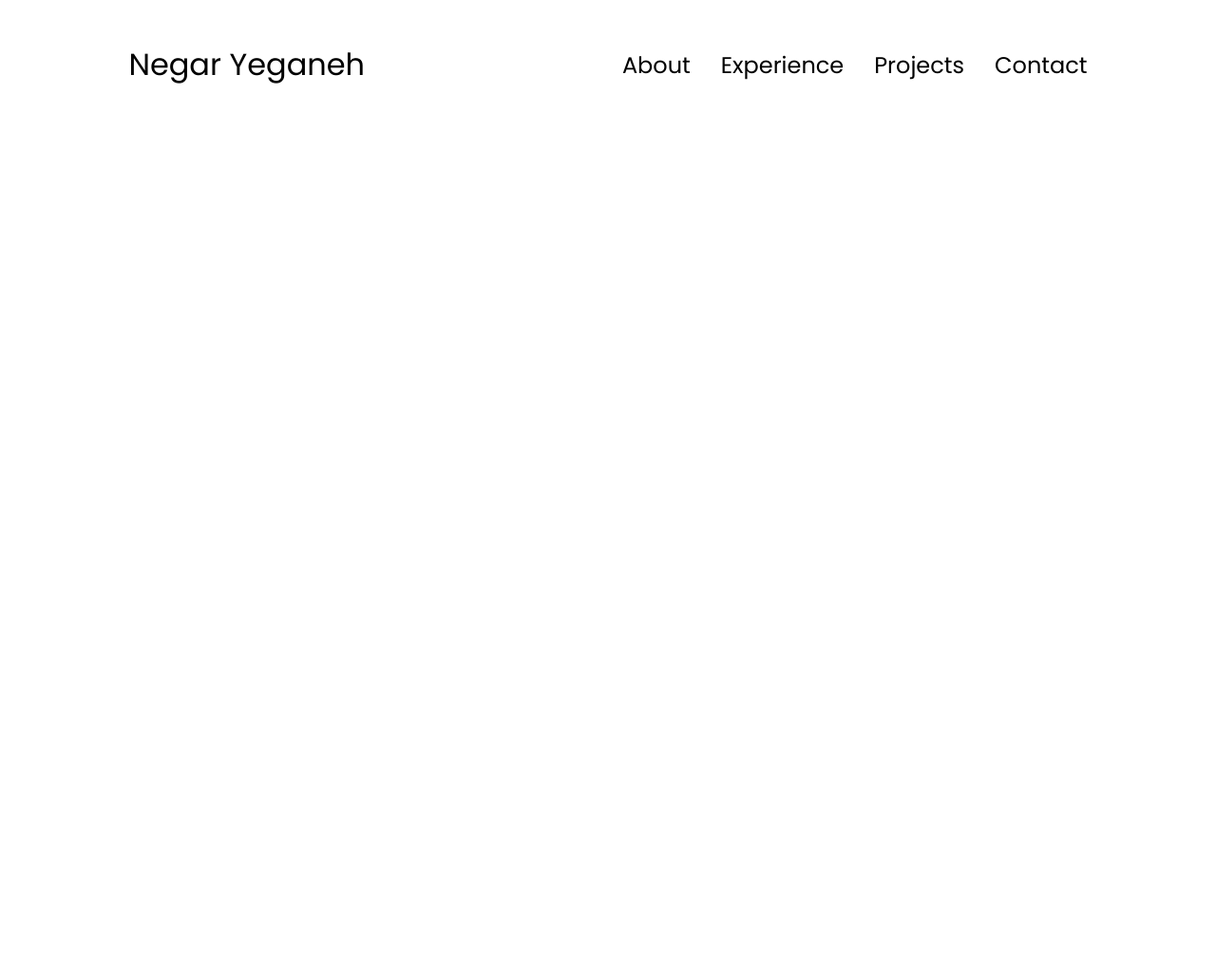
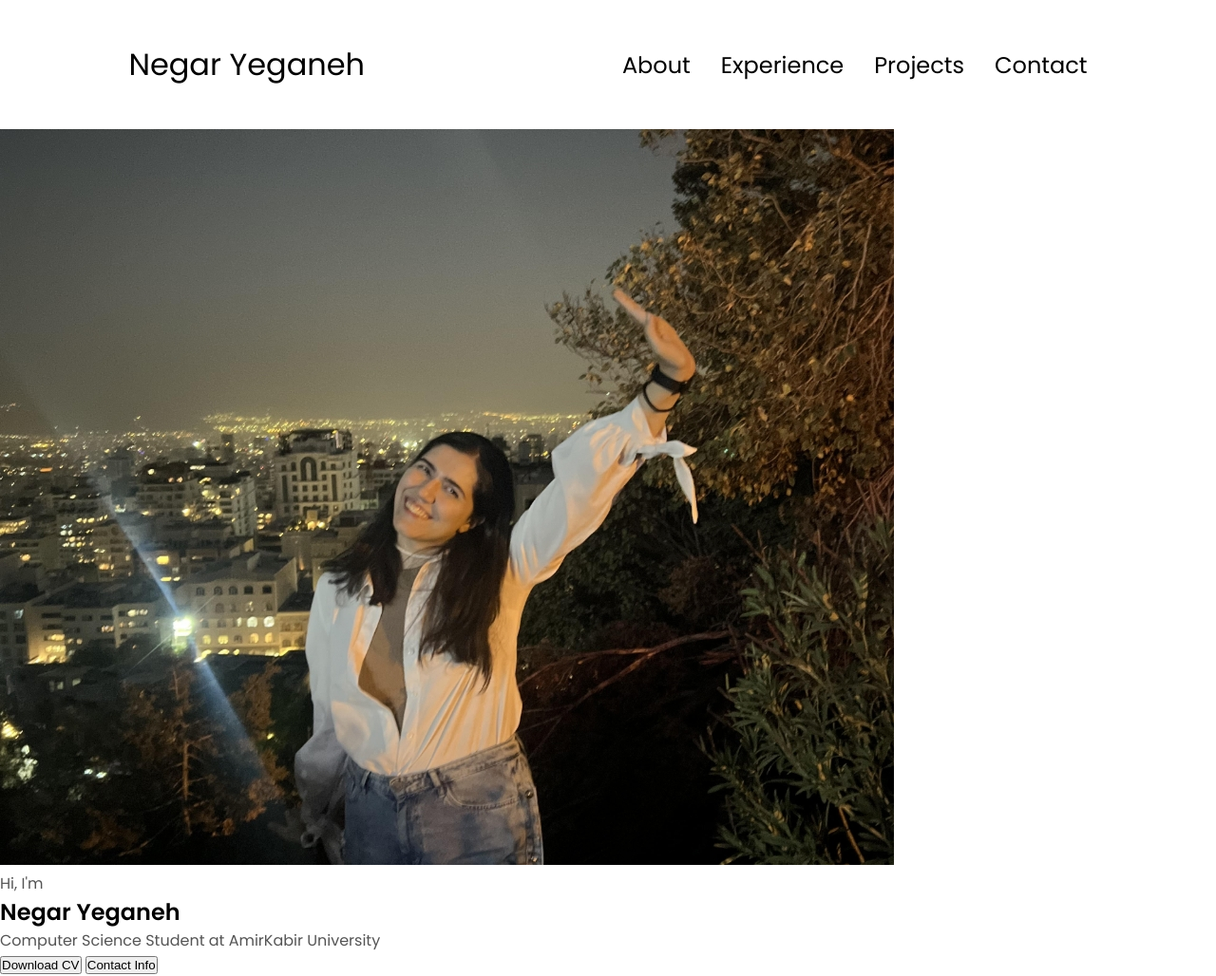
Before and after one commit to NegarYS/NegarYS-Portfolio, a plain HTML site: page index.html in a window 1280 px wide. Shown: the whole page at 95% size. Before the commit the page ends 800 px from the top, so only its background shows below. Drawn offline with Linux system fonts and the light colour scheme.

Commit message:
feat: add profile and brief info into Home page

```diff
--- a/index.html
+++ b/index.html
@@ -36,6 +36,22 @@
         </div>
 
     </nav>
+    <section id="profile">
+        <div class="section__pic-container">
+            <img src="./assets/profile-pic.jpeg" alt="Negar Yeganeh profile picture">
+
+        </div>
+        <div class="section__text">
+            <p class="section__text__p1">Hi, I'm</p>
+            <h1 class="title">Negar Yeganeh</h1>
+            <p class="section__text__p2">Computer Science Student at AmirKabir University</p>
+            <div class="btn-container">
+                <button class="btn btn-color-2" onclick="window.open('./assets/NegarYeganeh-CV.pdf')">Download CV</button>
+                <button class="btn btn-color-1" onclick="location.href='./#contact'">Contact Info</button>
+            </div>
+        </div>
+
+    </section>
     <script src="script.js"></script>
 </body>
 </html>
```
